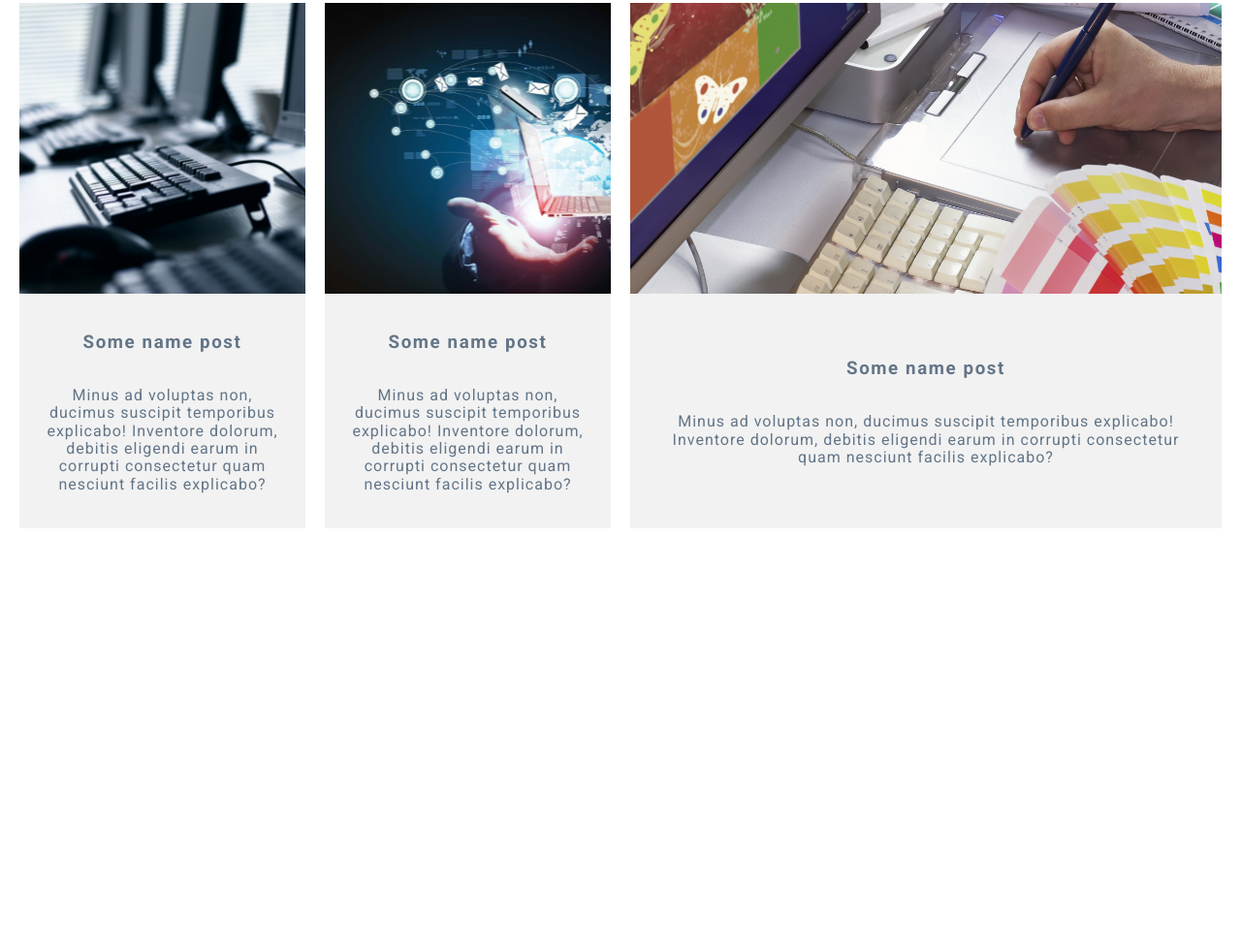
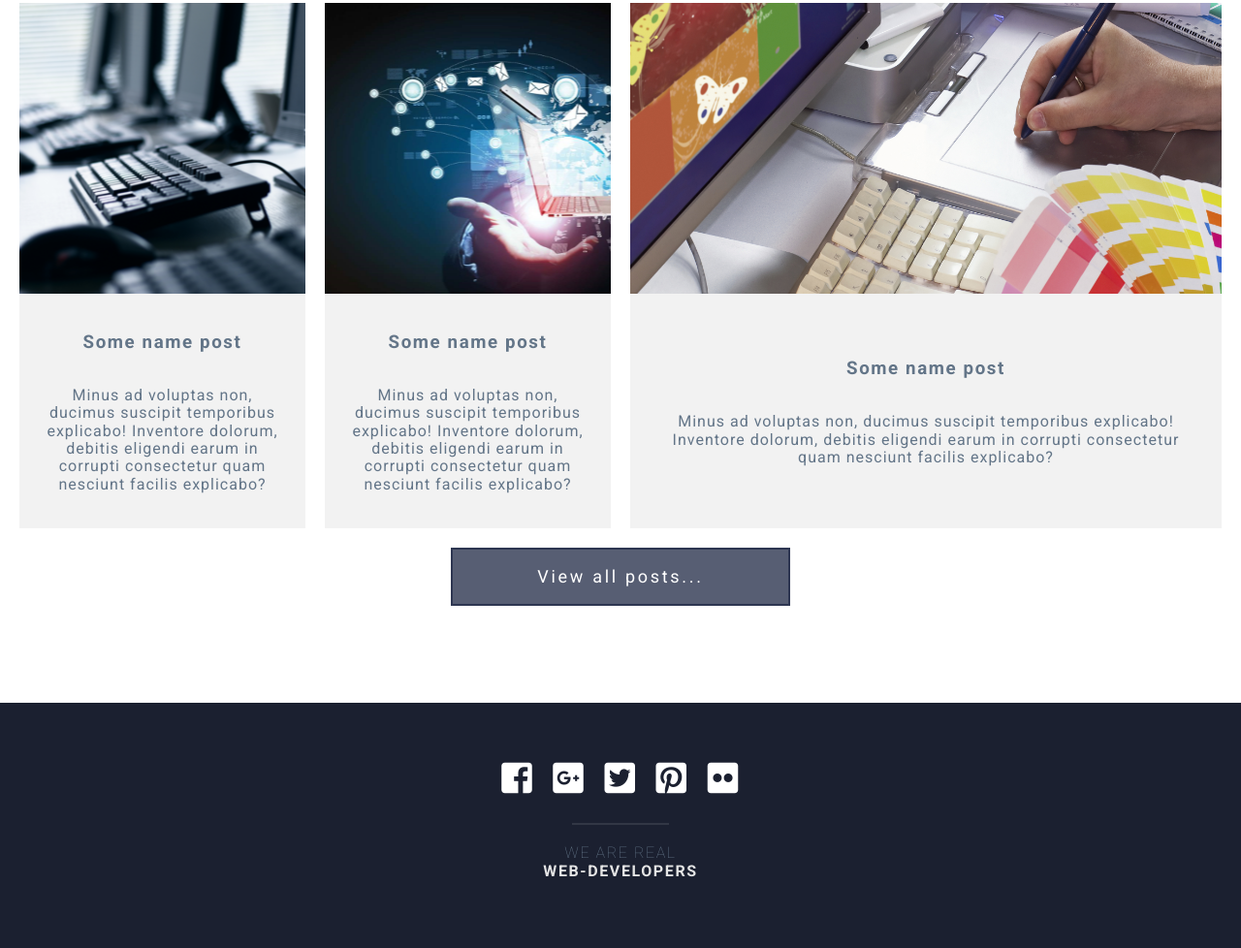
Before and after one commit to Fragshell/my-project, a website: page index.html in a window 1280 px wide. Shown: the part 3204-4182 px from the top of the page at 97% size. Before the commit the page ends 3749 px from the top, so only its background shows below. Drawn offline with Linux system fonts and the light colour scheme.

Commit message:
добавлен футер и в целом закончен (надеюсь)

```diff
--- a/assets/css/style.css
+++ b/assets/css/style.css
@@ -883,6 +883,9 @@ p {
     background-color: #d66926;
 }
 
+.post {
+    margin-bottom: 100px;
+}
 .post .container {
     grid-gap: 20px;
 }
@@ -923,6 +926,7 @@ p {
     left: 0;
     background-position: 50% 50%;
     transition: 0.5s;
+    background-size: cover;
 }
 
 .post-item__content {
@@ -939,11 +943,52 @@ p {
     text-align: center;
 }
 
+.footer {
+    background-color: #1b2030;
+    text-align: center;
+    padding: 50px 30px 70px;
+}
 
+.foot-icons {
+    position: relative;
+    display: grid;
+    margin-bottom: 40px;
+    grid-template-columns: repeat(auto-fit, minmax(50px, max-content));
+    justify-content: center;
+}
 
+.foot-icons a {
+    display: block;
+    padding: 10px;
+}
 
+.footer .fab {
+    font-size: 36px;
+}
 
+.foot-icons a:hover {
+    color: #d66926;
+}
 
+.foot-icons::after {
+    position: absolute;
+    bottom: -20px;
+    left: calc(50% - 50px);
+    width: 100px;
+    height: 2px;
+    content: "";
+    background-color: #fff;
+    opacity: 0.1;
+}
+
+.footer span:first-of-type {
+    font-weight: 200;
+}
+
+.footer span:last-of-type {
+    font-weight: 700;
+    color: #e5e5e5;
+}
 
 
 
@@ -987,7 +1032,7 @@ p {
 
 }
 
-@media (max-width: 992px) {
+@media (max-width: 992px) and (min-width:769px){
     h1 {
         font-size: 2.5rem;
     }
@@ -1026,10 +1071,22 @@ p {
     .form .container {
         grid-template-columns: repeat(3, 1fr);
     }
+    .post .container {
+        grid-template-columns: repeat(3, 1fr);
+    }
+    .post-item:nth-of-type(1) {
+        grid-column: 1 / span 2;
+    }
+    .post-item:nth-of-type(4) {
+        grid-column: 2 / span 2;
+    }
+    .post-item:nth-of-type(5) {
+        grid-column: 1 / span 2;
+    }
 
 }
 
-@media (max-width: 768px) {
+@media (max-width: 768px) and (min-height: 452px) {
     .skills {
     grid-template-columns: repeat(2, 1fr);
     }
@@ -1092,13 +1149,22 @@ p {
     .form-item:nth-of-type(1) {
         grid-column: 1 / span 2;
     }
-
+    .post .container {
+        grid-template-columns: 1fr 1fr;
+    }
+    .post h2 {
+        margin-bottom: 20px;
+        grid-column: 1 / span 2;
+    }
 
     }
 
 
-@media (min-height: 451px) {
+@media (max-height: 451px) {
     .skill-item {
         min-height: calc(33.33vh - 20px * 0.66);
     }
+    .post .container {
+        grid-template-columns: 1fr;
+    }
 }
--- a/index.html
+++ b/index.html
@@ -235,10 +235,28 @@
             </div>
           </a>
       </article>
+      <div class="btn-set">
+        <a href="#" class="btn-accent">View all posts...</a>
+      </div>
   </div>
 
 </section>
 
+<footer class="footer">
+  <div class="container">
+    <div class="foot-icons">
+      <a href="#"><i class="fab fa-facebook-square"></i></a>
+      <a href="#"><i class="fab fa-google-plus-square"></i></a>
+      <a href="#"><i class="fab fa-twitter-square"></i></a>
+      <a href="#"><i class="fab fa-pinterest-square"></i></a>
+      <a href="#"><i class="fab fa-flickr"></i></a>
+    </div>
+    <div class="foot-text">
+      <span>WE ARE REAL</span> <br>
+      <span>WEB-DEVELOPERS</span>
+    </div>
+  </div>
+</footer>
 
   <script src="libs/jquery/dist/jquery.min.js"></script>
   <script src="assets/js/main.js"></script>
```
